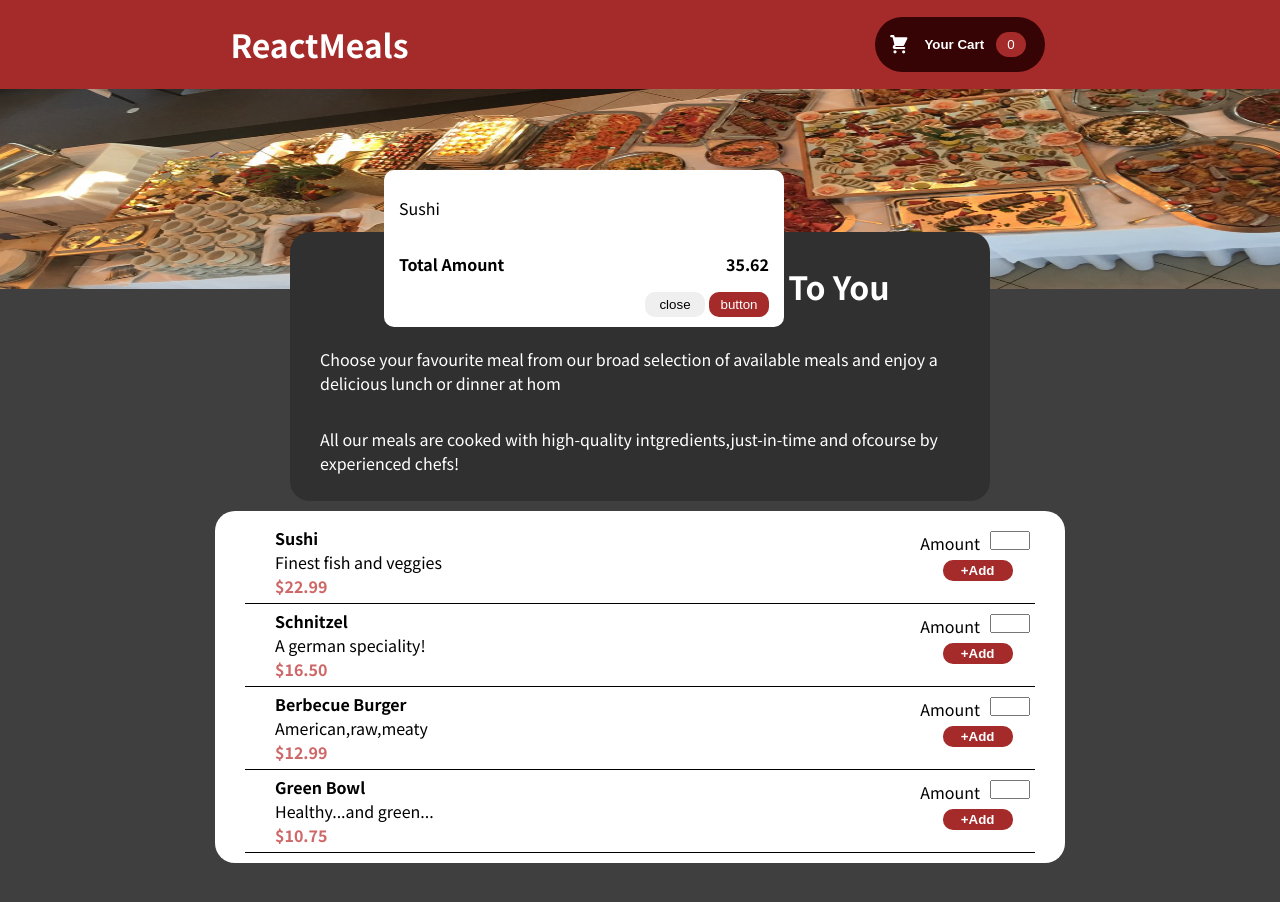
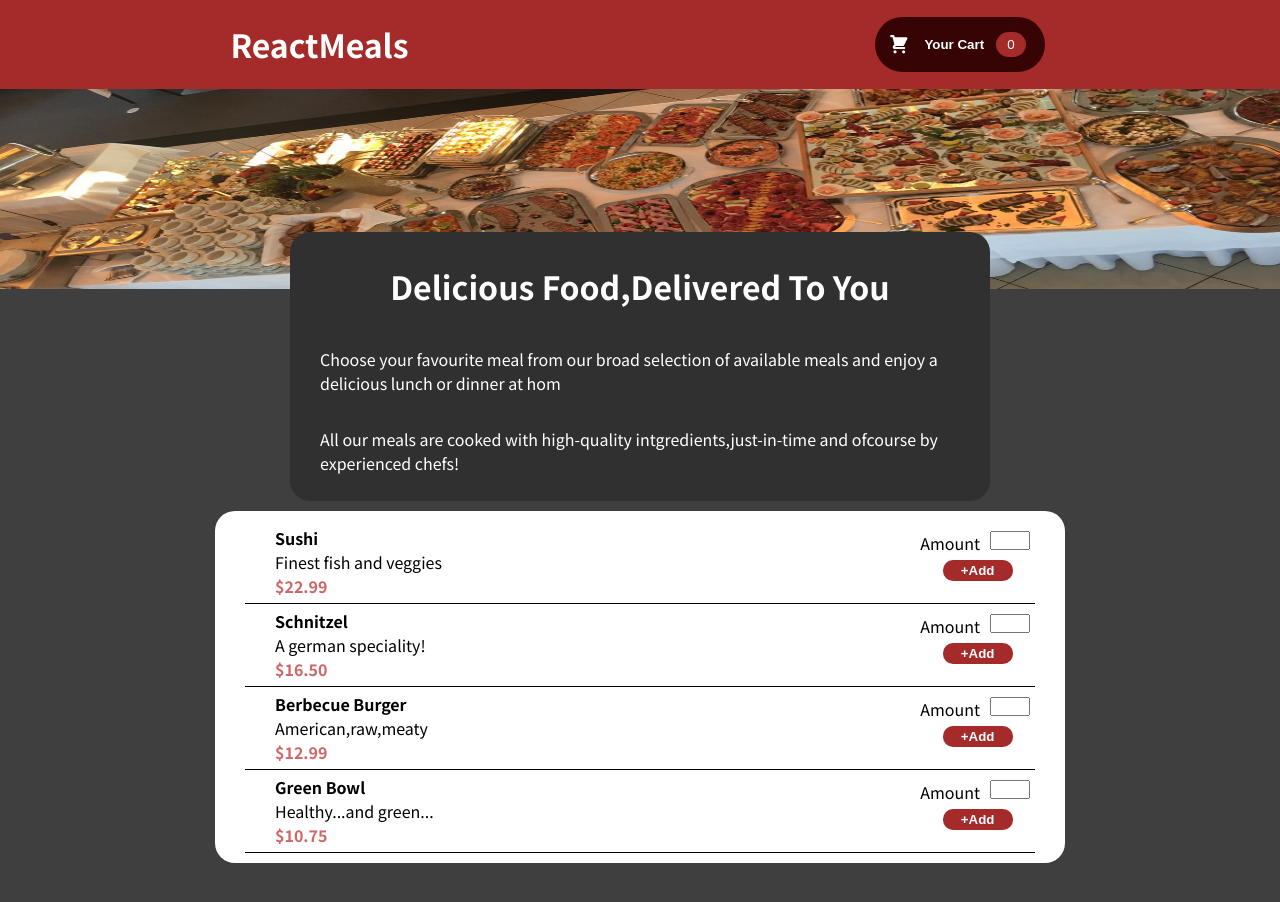
Before and after one commit to anupshaw/React-_Food_Order_App, a React (Create React App) app in the folder 01-starting-project/: page / in a window 1280 px wide. Shown: the top 902 px of the page. Built offline with nearby package versions, Linux system fonts and the light colour scheme.

Commit message:
modified the Cart,Header and HeaderCartButton componenet

```diff
--- a/01-starting-project/public/index.html
+++ b/01-starting-project/public/index.html
@@ -28,7 +28,7 @@
   </head>
   <body>
     <noscript>You need to enable JavaScript to run this app.</noscript>
-    <div id="cartRoot"></div>
+    <div id="overlays"></div>
     <div id="root"></div>
 
     <!--
--- a/01-starting-project/src/App.js
+++ b/01-starting-project/src/App.js
@@ -1,4 +1,4 @@
-import React from "react";
+import React, { useState } from "react";
 import Cart from "./components/Cart/Cart";
 import Header from "./components/Layout/Header";
 import Meals from "./components/Meals/Meals";
@@ -32,11 +32,22 @@ const dummyMeals = [
 ];
 
 function App() {
+  const [isCartOpen, setIsCartOpen] = useState(false);
+
+
+const cartOpenHandler=()=>{
+  setIsCartOpen(true);
+}
+
+const cartCloseHandler=()=>{
+  setIsCartOpen(false);
+}
+
   return (
     <div>
-      <Header></Header>
+      <Header onCartOpen={cartOpenHandler}></Header>
       <MealsSummary />
-      <Cart />
+      {isCartOpen && <Cart  onCartClose={cartCloseHandler} />}
       <Meals items={dummyMeals} />
     </div>
   );
--- a/01-starting-project/src/components/Cart/Cart.js
+++ b/01-starting-project/src/components/Cart/Cart.js
@@ -1,32 +1,23 @@
-import React, { Fragment } from "react";
-import ReactDOM from "react-dom";
+import React from "react";
+import Modal from "../UI/Modal";
 import classes from "./Cart.module.css";
 
-const CartOverlay =()=>{
-  return (
-    <div className={classes.cart}>
-      <p>Sushi</p>
-      <div className={classes.amount}>
-        <p>Total Amount</p>
-        <p>35.62</p>
-      </div>
-      <div className={classes.button}>
-        <button className={classes.btn1}>close</button>
-        <button className={classes.btn2}>button</button>
-      </div>
+const Cart = (props) => {
+const carItems=<ul className={classes['cart-items']}>{[
+    {id:'c1',name:'Sushi',amount:'2',price:12.99}
+].map((item)=><li>{item.name}</li>)}
+</ul>
+  return <Modal>
+    {carItems}
+    <div className={classes.total}>
+        <span>Total Amount</span>
+        <span>35.62</span>
     </div>
-  );
-};
-
-const Cart = () => {
-  return (
-    <Fragment>
-      {ReactDOM.createPortal(
-        <CartOverlay />,
-        document.getElementById("cartRoot")
-      )}
-    </Fragment>
-  );
+    <div className={classes.actions}>
+       <button className={classes['button--alt']} onClick={props.onCartClose}>close</button>
+       <button className={classes.button}>Order</button>
+    </div>
+  </Modal>
 };
 
 export default Cart;
--- a/01-starting-project/src/components/Cart/Cart.module.css
+++ b/01-starting-project/src/components/Cart/Cart.module.css
@@ -1,31 +1,29 @@
-.cart {
-  width: 400px;
-  background-color: white;
-  /* height: 100px; */
-  position: absolute;
-  padding: 10px 15px;
-  top: 170px;
-  left: 30%;
-  z-index: 100;
-  overflow: hidden;
-  border-radius: 10px;
+.cart-items{
+  list-style-type: none;
+  margin-left: 0px;
 }
 
-.amount {
+.cart-items li{
+  list-style-type: none;
+  margin-left: 0px;
+}
+
+.total {
   display: flex;
   flex-direction: row;
   justify-content: space-between;
+  margin-bottom: 10px;
 }
-.amount p {
+.total span {
   font-weight: bold;
 }
 
-.button {
+.actions {
   display: flex;
   justify-content: flex-end;
 }
 
-.btn1 {
+.button--alt {
   margin-right: 2px;
   width: 60px;
   padding: 5px;
@@ -34,7 +32,7 @@
   border-radius: 10px;
   cursor: pointer;
 }
-.btn2 {
+.button {
   margin-left: 2px;
   width: 60px;
   padding: 5px;
--- a/01-starting-project/src/components/Layout/Header.js
+++ b/01-starting-project/src/components/Layout/Header.js
@@ -3,12 +3,12 @@ import classes from "./Header.module.css";
 import HeaderCartButton from "./HeaderCartButton";
 import mealsImage from "../../assets/meals.jpg";
 
-const Header = () => {
+const Header = (props) => {
   return (
     <Fragment>
       <header className={classes.header}>
         <h1>ReactMeals</h1>
-        <HeaderCartButton />
+        <HeaderCartButton  onConfirmation={props.onCartOpen}/>
       </header>
       <div className={classes.img}>
       <img src={mealsImage} alt="header food"/>
--- a/01-starting-project/src/components/Layout/HeaderCartButton.js
+++ b/01-starting-project/src/components/Layout/HeaderCartButton.js
@@ -2,9 +2,9 @@ import React from "react";
 import CartIcon from "../Cart/CartIcon";
 import classes from "./HeaderCartButton.module.css";
 
-const HeaderCartButton = () => {
+const HeaderCartButton = (props) => {
   return (
-    <button className={classes.button}>
+    <button className={classes.button} onClick={props.onConfirmation}>
       <span className={classes.icon}>
         <CartIcon />
       </span>
--- a/01-starting-project/src/components/Layout/HeaderCartButton.module.css
+++ b/01-starting-project/src/components/Layout/HeaderCartButton.module.css
@@ -9,6 +9,7 @@
     border-radius: 30px;
     border:none;
     margin:0px 5px;
+    cursor: pointer;
 }
 
 .Cart_Description{
--- /dev/null
+++ b/01-starting-project/src/components/UI/Modal.js
@@ -0,0 +1,28 @@
+import React, { Fragment } from "react";
+import ReactDOM from "react-dom";
+
+import classes from "./Modal.module.css";
+
+const Backdrop = (props) => {
+  return <div className={classes.backdrop}></div>;
+};
+
+const ModalOverlay = (props) => {
+  return <div className={classes.modal}>{props.children}</div>;
+};
+
+const portalElement = document.getElementById("overlays");
+
+const Modal = (props) => {
+  return (
+    <Fragment>
+      {ReactDOM.createPortal(<Backdrop />, portalElement)}
+      {ReactDOM.createPortal(
+        <ModalOverlay>{props.children}</ModalOverlay>,
+        portalElement
+      )}
+    </Fragment>
+  );
+};
+
+export default Modal;
--- /dev/null
+++ b/01-starting-project/src/components/UI/Modal.module.css
@@ -0,0 +1,21 @@
+.backdrop{
+    position: fixed;
+    top: 0;
+    left: 0;
+    width: 100%;
+    height: 100vh;
+    z-index: 10;
+    background: rgba(0, 0, 0, 0.75);
+}
+
+.modal {
+    width: 400px;
+    background-color: white;
+    position: fixed;
+    padding: 10px 15px;
+    top: 170px;
+    left: 30%;
+    z-index: 100;
+    overflow: hidden;
+    border-radius: 10px;
+  }
```
